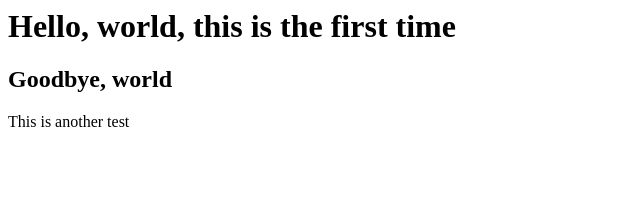
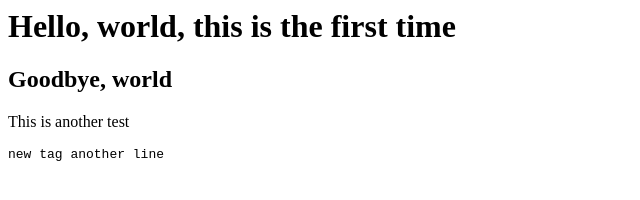
Before and after one commit to adrian0k/adrian0k, a plain HTML site: page index.html in a window 1280 px wide. Shown: the whole page, without its empty margins (0-640 px from the left). Drawn offline with Linux system fonts and the light colour scheme.

Commit message:
New tag only in Dev
This changed was made only in dev and no master

```diff
--- a/index.html
+++ b/index.html
@@ -5,3 +5,4 @@
 var adrian = 5
 </script>
 <p>This is another test</p>
+<pre>new tag another line</pre>
```
